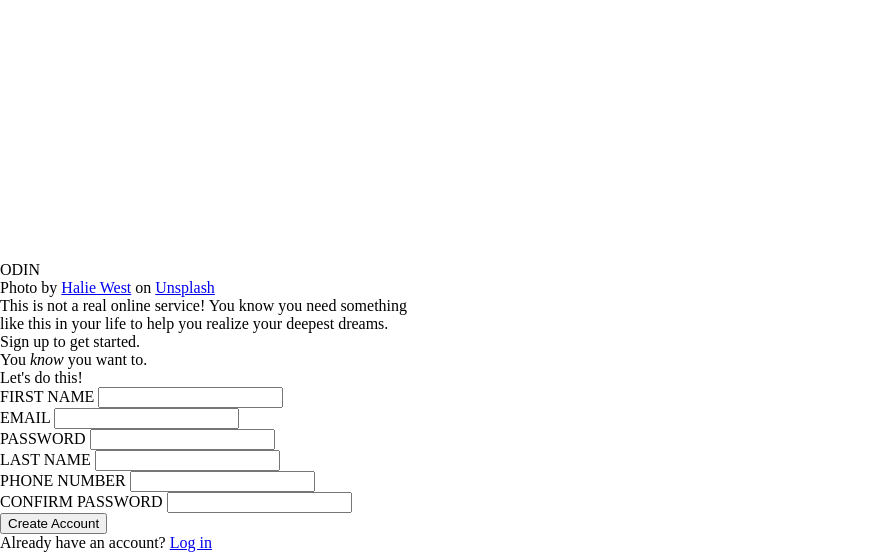
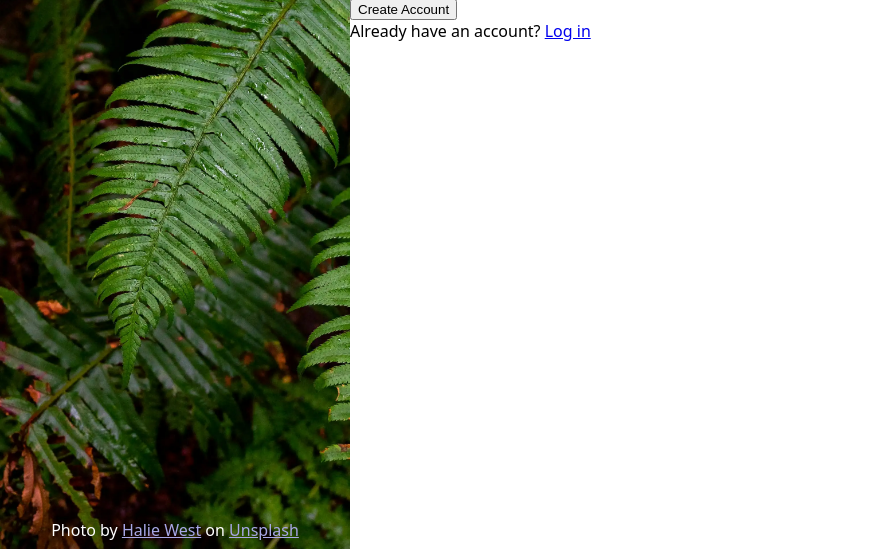
Before and after one commit to fn-cafeina/sign-up-form, a plain HTML site: page index.html in a window 1280 px wide. Shown: the part 251-803 px from the top of the page, without its empty margins (0-881 px from the left). Drawn offline with Linux system fonts and the light colour scheme.

Commit message:
feat: finish sidebar

```diff
--- a/index.html
+++ b/index.html
@@ -10,7 +10,7 @@
 <body>
   <div class="sidebar">
     <div class="icon">
-      <img src="src/assets/images/odin-lined.png" alt="Odin Icon">
+      <img src="src/assets/images/odin-lined.png" alt="Odin Icon" width="80px" height="80px">
       <p>ODIN</p>
     </div>
     <p class="img-credits">Photo by <a href="https://unsplash.com/@haliewestphoto" target="_blank" rel="noopener noreferrer">Halie West</a> on <a href="https://unsplash.com/" target="_blank" rel="noopener noreferrer">Unsplash</a></p>
--- a/src/styles.css
+++ b/src/styles.css
@@ -0,0 +1,53 @@
+@font-face {
+  font-family: Norse;
+  src: url(assets/fonts/Norse-Bold.otf);
+}
+
+body {
+  font-family: system-ui, -apple-system, BlinkMacSystemFont, 'Segoe UI', Roboto, Oxygen, Ubuntu, Cantarell, 'Open Sans', 'Helvetica Neue', sans-serif;
+  display: flex;
+  width: 100vw;
+  height: 100dvh;
+}
+
+.sidebar {
+  position: relative;
+  display: flex;
+  flex-direction: column;
+  width: 350px;
+  background-image: url(assets/images/halie-west-25xggax4bSA-unsplash.webp);
+  background-size: cover;
+}
+
+.img-credits {
+  position: absolute;
+  justify-content: end;
+  color: #fff;
+  bottom: 8px;
+  text-align: center;
+  width: 100%;
+
+  & a {
+    color: rgb(168, 168, 230);
+  }
+}
+
+.icon {
+  display: flex;
+  font-family: Norse, system-ui;
+  justify-content: center;
+  align-items: center;
+  gap: 4px;
+  padding: 4px;
+  background-color: rgba(0, 0, 0, 0.5);
+  margin-top: 60px;
+
+  & p {
+    color: #fff;
+    font-size: 5rem;
+  }
+}
+
+.main-content {
+  flex: 1;
+}
```
